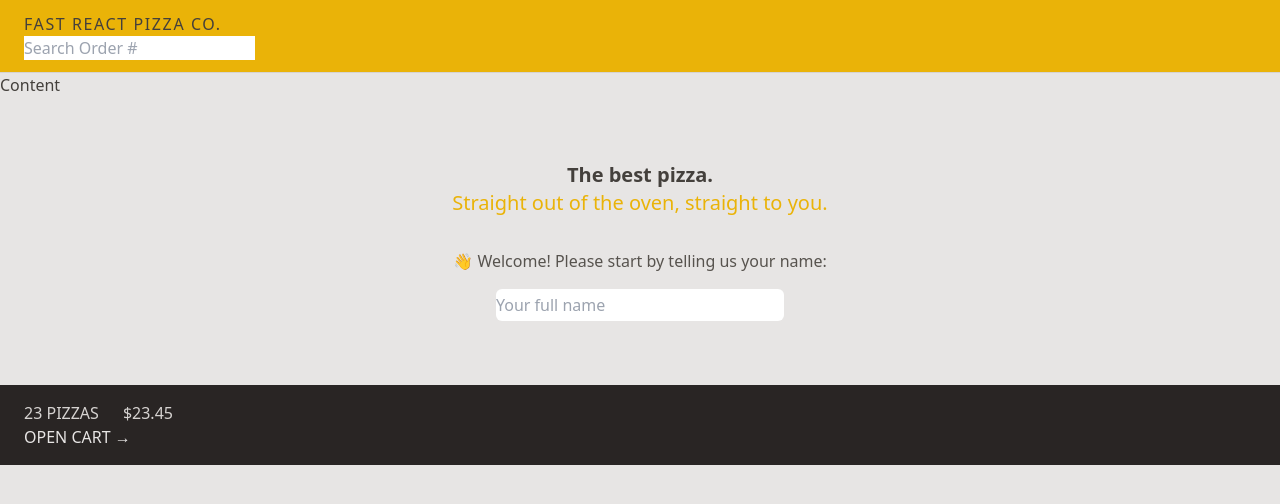
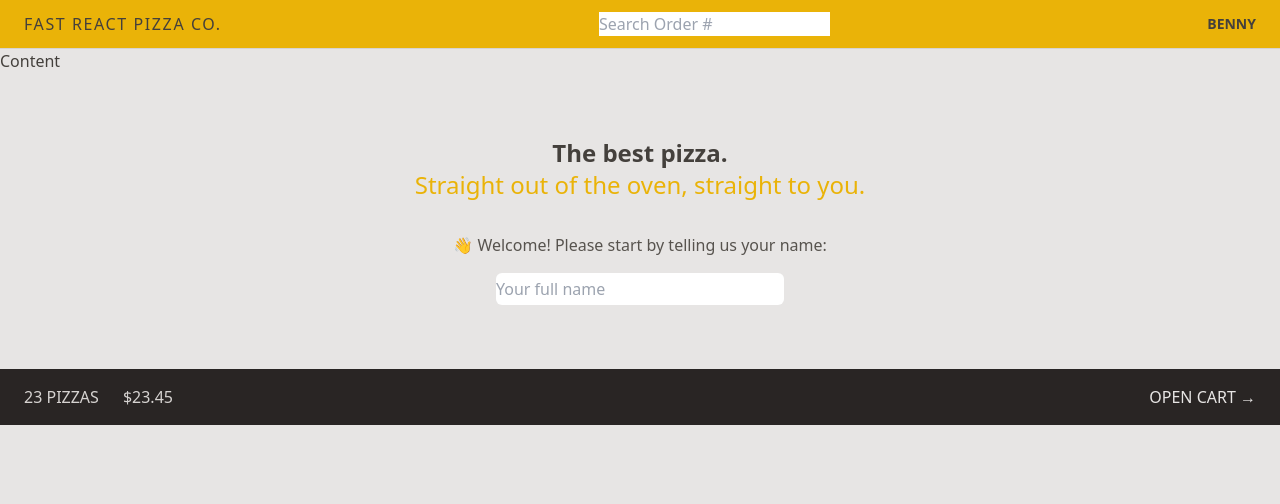
Before and after one commit to Nkusibeni23/Pizza-website, a React (Vite) app: page / in a window 1280 px wide. Shown: the top 504 px of the page. Built offline with nearby package versions, Linux system fonts and the light colour scheme.

Commit message:
using FlexBox

```diff
--- a/src/features/cart/CartOverview.jsx
+++ b/src/features/cart/CartOverview.jsx
@@ -2,8 +2,8 @@ import { Link } from 'react-router-dom';
 
 function CartOverview() {
   return (
-    <div className="bg-stone-800 px-4 py-4 uppercase text-stone-200 text-sm md:text-base  sm:px-6">
-      <p className=" space-x-4 text-stone-300 sm:space-x-6">
+    <div className="bg-stone-800 px-4 py-4 uppercase text-stone-200 text-sm md:text-base  sm:px-6 flex items-center justify-between">
+      <p className=" space-x-4 text-stone-300  font-medium sm:space-x-6">
         <span>23 pizzas</span>
         <span>$23.45</span>
       </p>
--- a/src/features/user/Username.jsx
+++ b/src/features/user/Username.jsx
@@ -1,3 +1,3 @@
 export default function Username() {
-  return <div className="text-sm font-semibold sm:hidden">Benny</div>;
+  return <div className="text-sm font-semibold hidden md:block">Benny</div>;
 }
--- a/src/ui/Header.jsx
+++ b/src/ui/Header.jsx
@@ -4,7 +4,7 @@ import Username from '../features/user/Username';
 
 export default function Header() {
   return (
-    <header className="border-b border-stone-300 bg-yellow-500 px-4 py-3 uppercase sm:px-6">
+    <header className="flex items-center justify-between border-b border-stone-300 bg-yellow-500 px-4 py-3 uppercase sm:px-6">
       <Link to="/" className="uppercase tracking-widest">
         Fast React Pizza Co.
       </Link>
--- a/src/ui/Home.jsx
+++ b/src/ui/Home.jsx
@@ -2,8 +2,8 @@ import CreateUser from '../features/user/CreateUser';
 
 function Home() {
   return (
-    <div className="my-10 text-center sm:my-16">
-      <h1 className="mb-8 text-xl font-semibold">
+    <div className="my-10 text-center sm:my-16 px-4">
+      <h1 className="mb-8 text-xl font-semibold md:text-2xl">
         The best pizza.
         <br />
         <span className="font-medium text-yellow-500">
```
